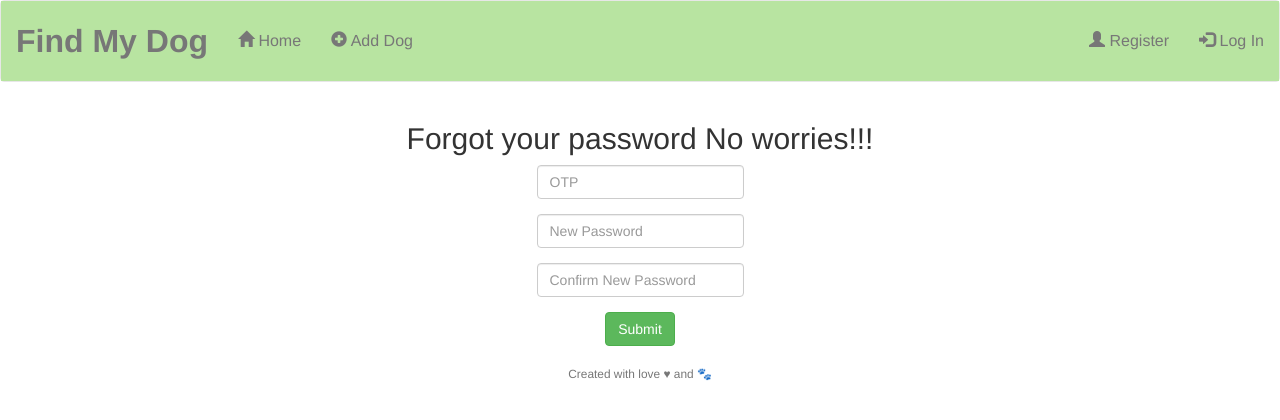
After one commit to HASHCUT69/Find-My-Lost-Pet, a Flask app: page /forgotpassword in a window 1280 px wide. The commit adds this page. Shown: the top 420 px of the page. Run offline with Flask 3, Linux system fonts and the light colour scheme; some libraries are stand-ins or nearby versions.

Commit message:
Initial commit

```diff
--- a/application.py
+++ b/application.py
@@ -1,4 +1,7 @@
+import smtplib
+import random
 import os
+import time
 from cs50 import SQL
 from flask import Flask, flash, jsonify, redirect, render_template, request, session
 from flask_session import Session
@@ -30,7 +33,7 @@ def after_request(response):
 app.config["SESSION_FILE_DIR"] = mkdtemp()
 app.config["SESSION_PERMANENT"] = False
 app.config["SESSION_TYPE"] = "filesystem"
-app.config["UPLOAD_FOLDER"] = "D:/sande/Desktop/New folder (2)/lost_and_found_dogs_website/static/pics"
+app.config["UPLOAD_FOLDER"] = "C:/Users/saiki/Desktop/LostPet/Find-My-Lost-Pet/static/pics"
 app.config["MAX_CONTENT_PATH"] = 5000000
 
 Session(app)
@@ -351,6 +354,86 @@ def dashboard():
         username = row[0]["username"]
         return render_template("dashboard.html", username=username)
 
+@app.route("/getmail", methods=["GET", "POST"])
+def getmail():
+    if request.method == "POST":
+       email = request.form.get("email")
+        # Find user in the db by id
+       row1 = db.execute("SELECT * FROM users WHERE email=:email", email=email)
+       if(len(row1)==0):
+            errorMsg = "Email address not found!"
+            return render_template("getmail.html", errorMsg=errorMsg)
+       return redirect("/forgotpassword")
+    else:
+        return render_template("getmail.html")
+
+
+@app.route("/forgotpassword", methods=["GET", "POST"])
+def forgotpassword():
+    """ Edit username and password """
+
+    if request.method == "POST":
+        # Find user in the db by id
+
+        row = db.execute("SELECT * FROM users WHERE email=:email", email="saikiransk6342@gmail.com")
+        def generate_otp():
+            return str(random.randint(100000, 999999))
+
+        sender_email = "lostpetconnect886@gmail.com"
+        sender_password = "woxzsrgqyduderyo"
+
+        try:
+            smtp_server = smtplib.SMTP("smtp.gmail.com", 587)
+            smtp_server.starttls()
+            smtp_server.login(sender_email, sender_password)
+
+            recipient_email = "saikiransk6342@gmail.com"
+            otp = "891534"
+
+            subject = "Your OTP Code"
+            body = f"Your OTP code is: {otp}"
+
+            message = f"Subject: {subject}\n\n{body}"
+
+            smtp_server.sendmail(sender_email, recipient_email, message)
+            print("OTP sent successfully!")
+            smtp_server.quit()
+        except Exception as e:
+            print(f"Failed to send OTP: {e}")
+
+
+
+
+        username = row[0]["username"]
+        oldPassword = row[0]["hash"]
+        newPassword = request.form.get("newPassword")
+        confirmation = request.form.get("confirmation")
+        otpEntered=request.form.get("otp")
+
+        # Check if the user wants to change his password as well
+        if  not newPassword and not confirmation:
+            return redirect("/forgotpassword")
+        else:
+
+            # Make sure all password fields are filled
+            if str(otp)!=str(otpEntered):
+                errorMsg = "OTP Incorrect !!!"+otp+"   "+otpEntered
+                return render_template("forgotpassword.html", errorMsg=errorMsg)
+            if not newPassword:
+                errorMsg = "Must provide  password!"
+                return render_template("forgotpassword.html", errorMsg=errorMsg)
+            if not confirmation or newPassword != confirmation:
+                errorMsg = "Passwords mismatch!!!"
+                return render_template("forgotpassword.html", errorMsg=errorMsg)
+            # Insert the new hashed password in the table
+            db.execute("UPDATE users SET hash=:hashP WHERE email=:email",
+                       hashP=generate_password_hash(newPassword), email="saikiransk6342@gmail.com")
+            return redirect("/login")
+
+    else:
+
+        return render_template("forgotpassword.html")
+
 
 if __name__ == '__main__':
     app.run(debug=True)
--- /dev/null
+++ b/templates/forgotpassword.html
@@ -0,0 +1,32 @@
+{% extends "layout.html" %}
+
+{% block title %}
+  Dashboard
+{% endblock %}
+
+{% block main %}
+
+<h2>Forgot your password No worries!!!</h2>
+<form action="/forgotpassword" method="post">
+
+        <div class="form-group">
+            <input class="form-control" name="otp" placeholder="OTP" type="password">
+         </div>
+        <div class="form-group">
+            <input class="form-control" name="newPassword" placeholder="New Password" type="password">
+        </div>
+        <div class="form-group">
+            <input class="form-control" name="confirmation" placeholder="Confirm New Password" type="password">
+        </div>
+        <button class="btn btn-success" type="submit">Submit</button>
+    </form>
+    &nbsp;
+    {% if errorMsg %}
+    <div class="container">
+        <div class="alert alert-danger alert-dismissible">
+            <a href="#" class="close" data-dismiss="alert" aria-label="close">&times;</a>
+            {{ errorMsg }}
+        </div>
+    </div>
+    {% endif %}
+{% endblock %}
--- a/templates/login.html
+++ b/templates/login.html
@@ -18,6 +18,8 @@
     &nbsp;
     <p>or <a href="/register">Register</a></p>
     &nbsp;
+    <button> <a href="/getmail">Forgot Password</a></button>
+    &nbsp;
     {% if errorMsg %}
     <div class="container">
         <div class="alert alert-danger alert-dismissible">
```
Also changed, not shown: templates/getmail.html (added, +24 -0 lines), project.db, static/pics/Tommy.jpg (added).
